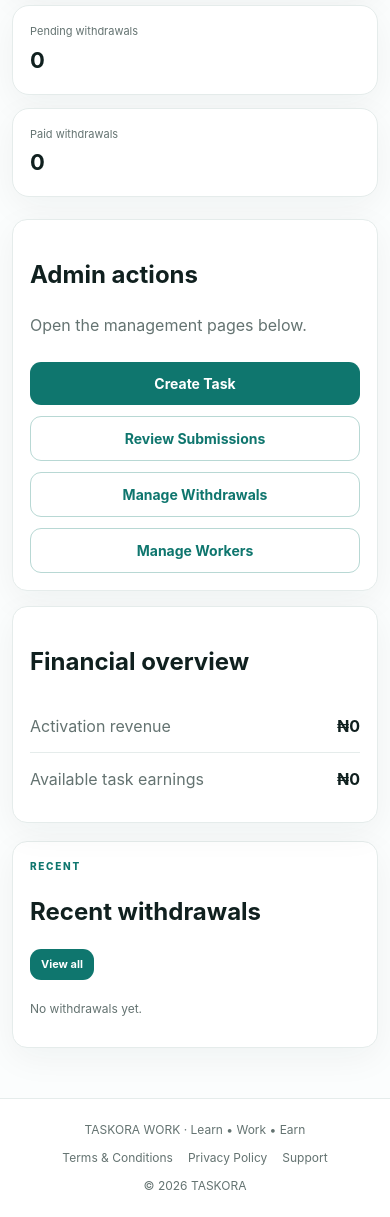
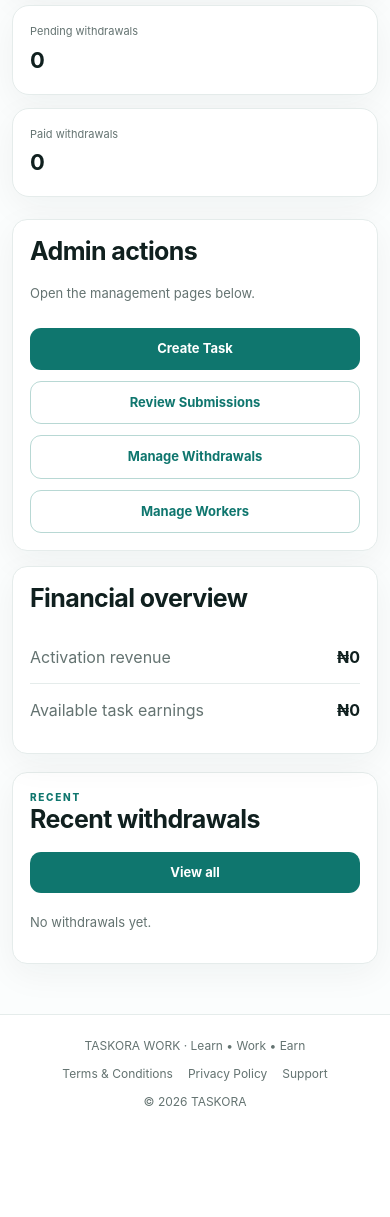
Before and after one commit to ssdplc1-crypto/taskora-work, a Flask app: page /admin in a window 390 px wide. Shown: the part 668-1885 px from the top of the page. After the commit the page ends 1774 px from the top, so only its background shows below. Run offline with Flask 3, Linux system fonts and the light colour scheme; the visitor is signed in with stand-in values (Sample User, id 1); data comes from the database, SQL or seed files in the repository; data that the repository does not hold is empty; some libraries are stand-ins or nearby versions.

Commit message:
Update style.css

```diff
--- a/static/style.css
+++ b/static/style.css
@@ -1156,3 +1156,137 @@ footer{
   }
 
 }
+
+/* =========================================================
+   WALLET / WITHDRAWAL MOBILE FIX
+========================================================= */
+
+@media (max-width:700px){
+
+  .card{
+    width:100%;
+    max-width:100%;
+    overflow:hidden;
+  }
+
+  .card h1,
+  .card h2,
+  .card h3{
+    line-height:1.15;
+    letter-spacing:-.6px;
+  }
+
+  .card h2{
+    font-size:27px;
+    margin-top:0;
+    margin-bottom:18px;
+  }
+
+  .card p{
+    font-size:14px;
+    line-height:1.5;
+    overflow-wrap:anywhere;
+  }
+
+  .card label{
+    font-size:12px;
+    margin:13px 0;
+  }
+
+  .card input,
+  .card select,
+  .card textarea{
+    width:100%;
+    max-width:100%;
+    font-size:14px;
+    padding:11px 12px;
+  }
+
+  .card .btn{
+    width:100%;
+    font-size:14px;
+    padding:11px 14px;
+  }
+
+  .card .text-link{
+    font-size:13px;
+    margin-top:13px;
+  }
+
+  .section h2{
+    font-size:27px;
+  }
+
+  .section .eyebrow{
+    font-size:10px;
+  }
+
+  .table-wrap{
+    width:100%;
+    max-width:100%;
+    overflow-x:auto;
+  }
+
+  table{
+    min-width:100%;
+    width:100%;
+  }
+
+  th,
+  td{
+    font-size:11px;
+    padding:11px 12px;
+  }
+
+  th{
+    font-size:9px;
+  }
+
+}
+
+
+/* =========================================================
+   EXTRA SMALL PHONES
+========================================================= */
+
+@media (max-width:450px){
+
+  .card h1,
+  .card h2,
+  .card h3{
+    font-size:25px;
+  }
+
+  .section h2{
+    font-size:25px;
+  }
+
+  .card p{
+    font-size:13px;
+  }
+
+  .card label{
+    font-size:11px;
+  }
+
+  .card input,
+  .card select,
+  .card textarea{
+    font-size:14px;
+  }
+
+  .card .btn{
+    font-size:13px;
+  }
+
+  th,
+  td{
+    font-size:10px;
+    padding:10px;
+  }
+
+  th{
+    font-size:9px;
+  }
+
+}
```
